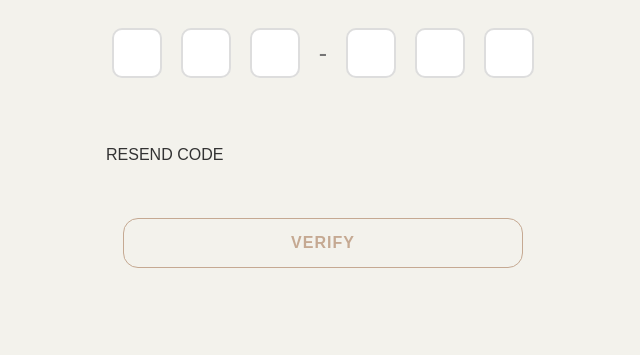
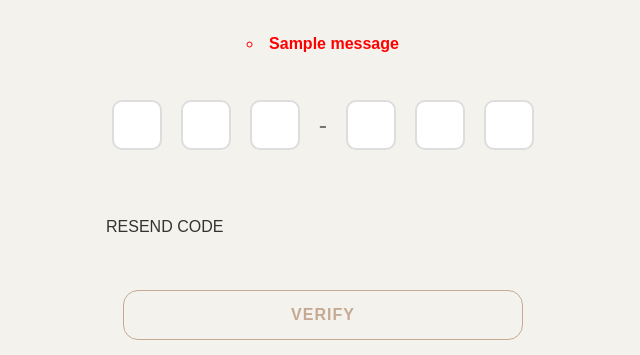
Before and after one commit to rashidiy/ShareILM, a Django app: template templates/booksaw/auth/verify_email.html in a window 1280 px wide. Shown: the part 411-766 px from the top of the page, without its empty margins (317-957 px from the left). Run offline with Django 5.2, Linux system fonts and the light colour scheme; the template is opened without the code that fills it, so the values that code supplies are empty; tables that the repository leaves empty hold one stand-in row (values such as "Sample post"); one stand-in notice (Sample message) is shown; some web fonts are replaced.

Commit message:
Replace book management with custom User model and email verification
Refactored the project by removing the initial Book, Author, and related models while introducing a custom User model with email-based login. Added email verification workflow using Redis and enhanced user registration and login processes with dynamic templates for better UX.

```diff
--- a/accounts/views/verify.py
+++ b/accounts/views/verify.py
@@ -1,3 +1,4 @@
+from django.contrib import messages
 from django.contrib.auth.mixins import LoginRequiredMixin
 from django.shortcuts import redirect
 from django.views import View
@@ -20,4 +21,7 @@ class VerifyEmailFormView(LoginRequiredMixin, TemplateView):
         if RedisDataStore.get_data(f'ev:{request.user.email}') == code:
             request.user.is_email_verified = True
             request.user.save()
-        return redirect('home')
+            return redirect('home')
+        else:
+            messages.error(request, "Invalid verification code. Please try again.")
+        return self.render_to_response(self.get_context_data())
--- a/templates/booksaw/auth/verify_email.html
+++ b/templates/booksaw/auth/verify_email.html
@@ -75,6 +75,13 @@
         <div class="v-box">
             <h1>Verify Your Email</h1>
             <p>Please enter the 6-digit code we sent to your email {{ user.email }}.</p>
+            {% if messages %}
+                <ul class="messages" style="color: red; font-weight: bold;">
+                    {% for message in messages %}
+                        <li class="{{ message.tags }}">{{ message }}</li>
+                    {% endfor %}
+                </ul>
+            {% endif %}
             <form method="post" id="verification-form">
                 {% csrf_token %}
                 <div class="code-inputs">
```
